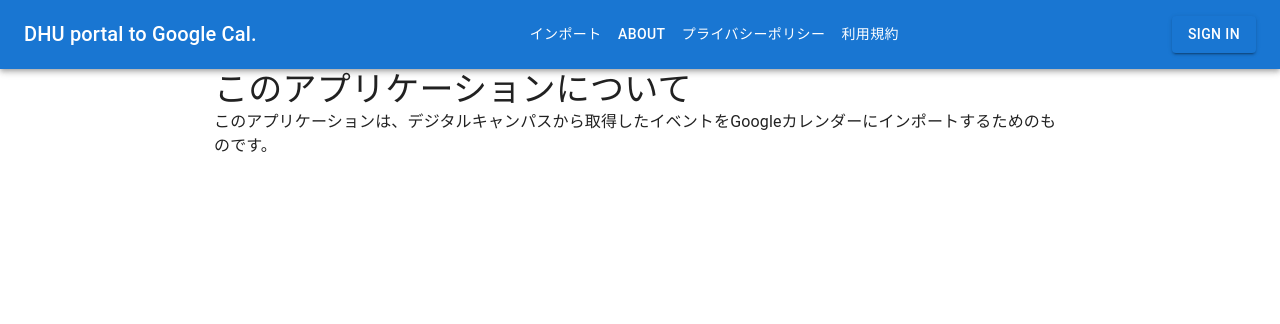
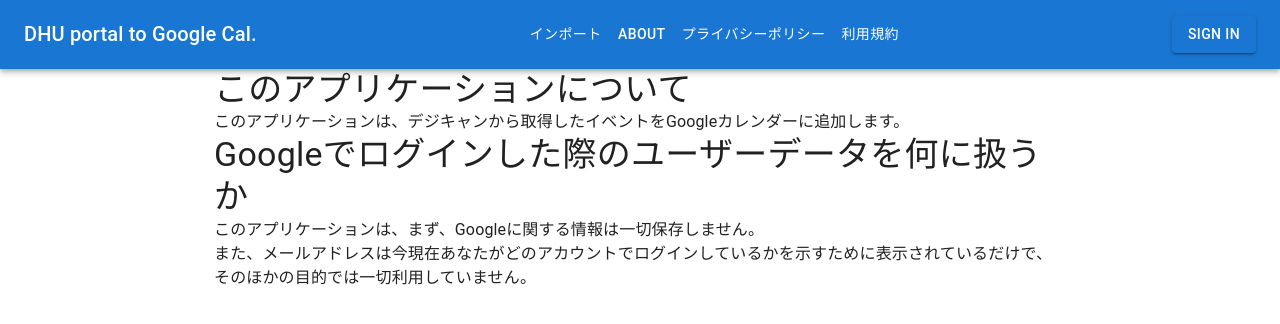
Before and after one commit to cou723/digi-sync, a Next.js app in the folder front/: page /about in a window 1280 px wide. Shown: the top 324 px of the page. Built offline with nearby package versions, Linux system fonts and the light colour scheme; no server answers.

Commit message:
fix about

```diff
--- a/front/pages/about.tsx
+++ b/front/pages/about.tsx
@@ -7,7 +7,16 @@
                 <Typography variant="h4" component="h1">
                     このアプリケーションについて
                 </Typography>
-                <Typography variant="body1">このアプリケーションは、デジタルキャンパスから取得したイベントをGoogleカレンダーにインポートするためのものです。</Typography>
+                <Typography variant="body1">このアプリケーションは、デジキャンから取得したイベントをGoogleカレンダーに追加します。</Typography>
+                <Typography variant="h4" component="h2">
+                    Googleでログインした際のユーザーデータを何に扱うか
+                </Typography>
+                <Typography variant="body1">
+                    このアプリケーションは、まず、Googleに関する情報は一切保存しません。
+                    <br />
+                    また、メールアドレスは今現在あなたがどのアカウントでログインしているかを示すために表示されているだけで、そのほかの目的では一切利用していません。
+                </Typography>
+
             </Container>
         </>
     );
```
